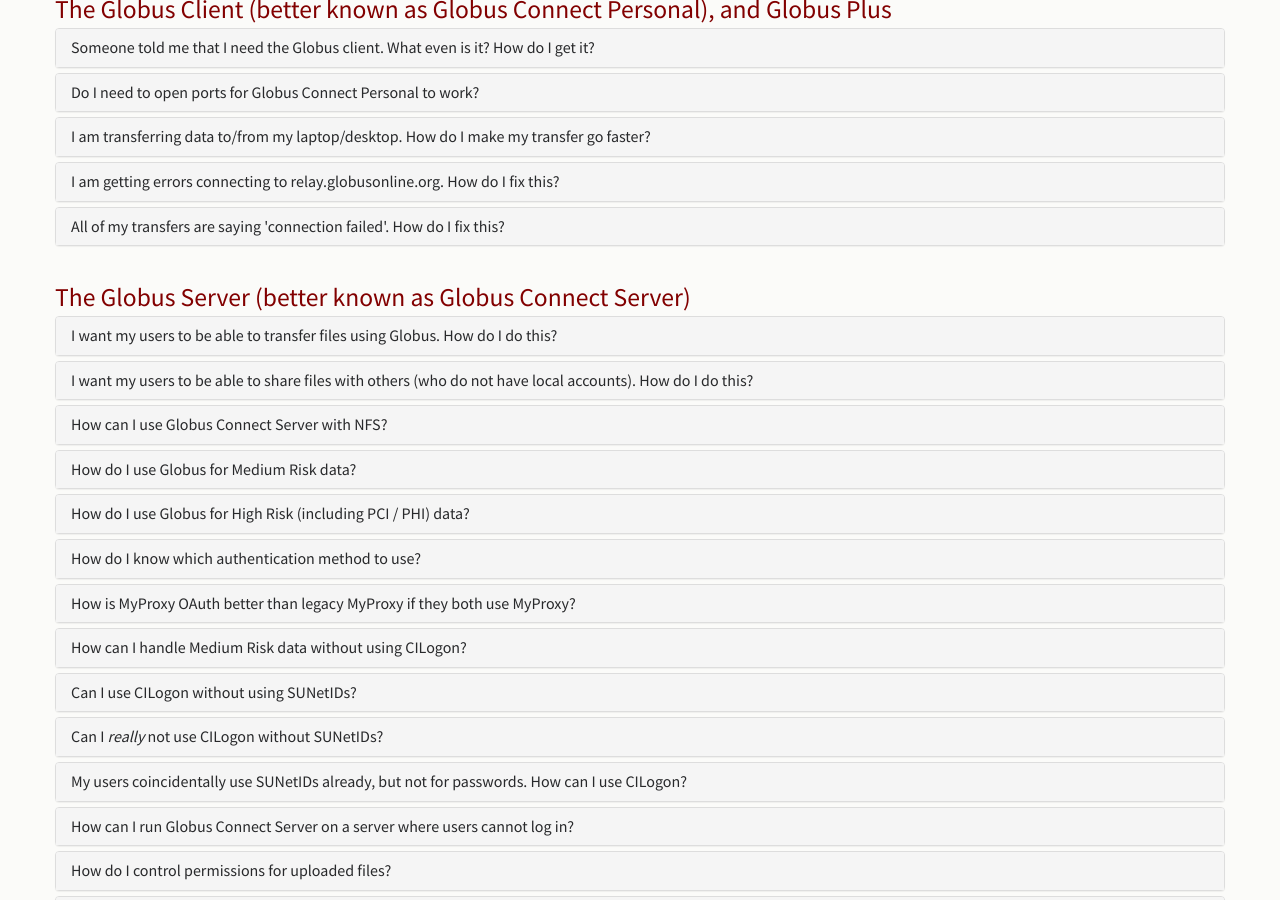
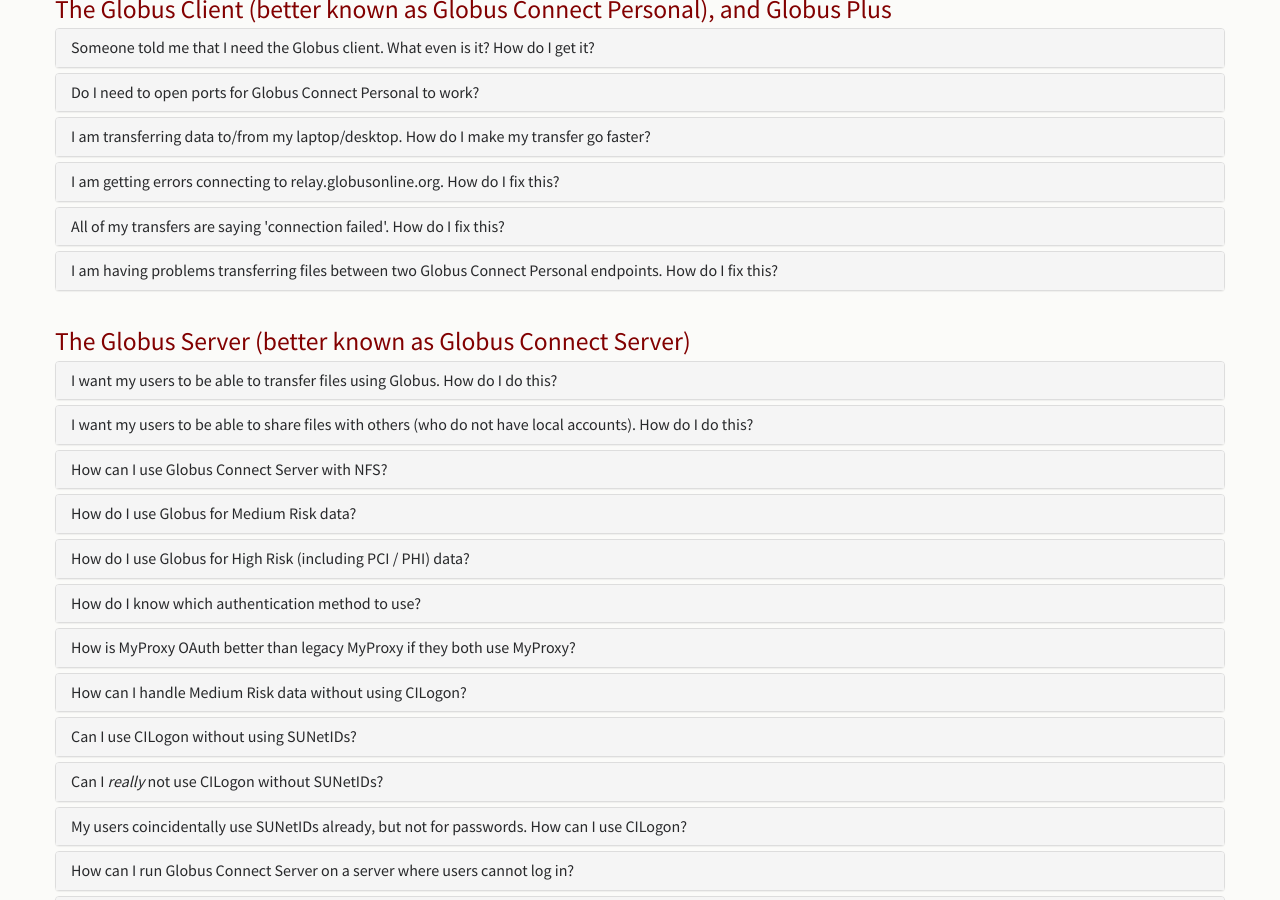
Before and after one commit to stanford-rc/globus.stanford.edu, a Jekyll site: the page built from scenarios.html, in a window 1280 px wide and 900 px high, scrolled down 1169 px. Built offline with Jekyll 4.4.1, drawn with Linux system fonts in a browser that asks for light colours; nearby versions of some CDN libraries; comment, search, counter and statistics services are not loaded; part of the change alters nothing that is shown.

Commit message:
Add a question on GCP-to-GCP transfers

```diff
--- a/scenarios.html
+++ b/scenarios.html
@@ -446,6 +446,37 @@ terminated.</p>
 		 scenario="All of my transfers are saying 'connection failed'.  How do I fix this?"
 		 content=c3
 	%}
+
+    {% capture c6 %}
+
+<p>When you transfer files between a Globus Connect Personal endpoint and a
+Globus Connect Server endpoint, regardless of the direction of the transfer,
+the Globus Connect Personal endpoint is always the one that opens the
+connection (so that all connections are outbound from your endpoint).  This is
+done because Globus Connect Server administrators make sure that inbound
+connections are allowed.</p>
+
+<p>When both ends of a transfer are running Globus Connect Personal, one end
+has to allow an incoming connection, and that is not always possible.  For
+example, if one laptop is on a home network (behind a router), and another
+laptop is on a different home network (behind a different router), the two
+routers will block inbound connections.</p>
+
+<p>In a case like this, both ends of the connection should be brought onto a
+common network, in order for the data transfer to succeed.  One way of doing
+this is by putting both endpoints onto the
+<a href="https://uit.stanford.edu/service/vpn"
+title="Stanford University IT VPN Service">Stanford VPN</a>.  If that still
+does not work, try using the <em>Full Traffic (non-split-tunnel) mode</em>,
+which routes all network traffic through the VPN.
+
+    {% endcapture %}
+    {% include panel.html
+       parent="scenario"
+       id="c6"
+       scenario="I am having problems transferring files between two Globus Connect Personal endpoints.  How do I fix this?"
+       content=c6
+    %}
 
 <!-- Next item is c6 -->
 
```
